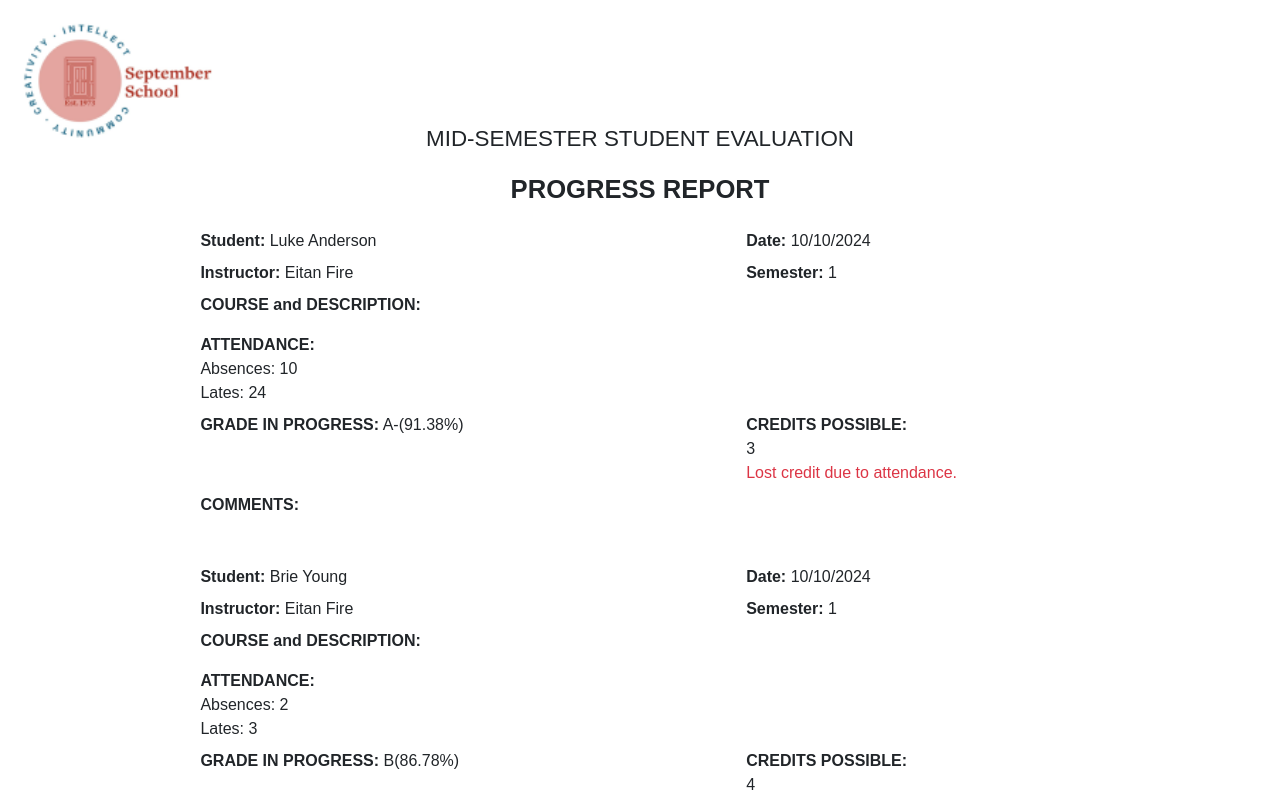
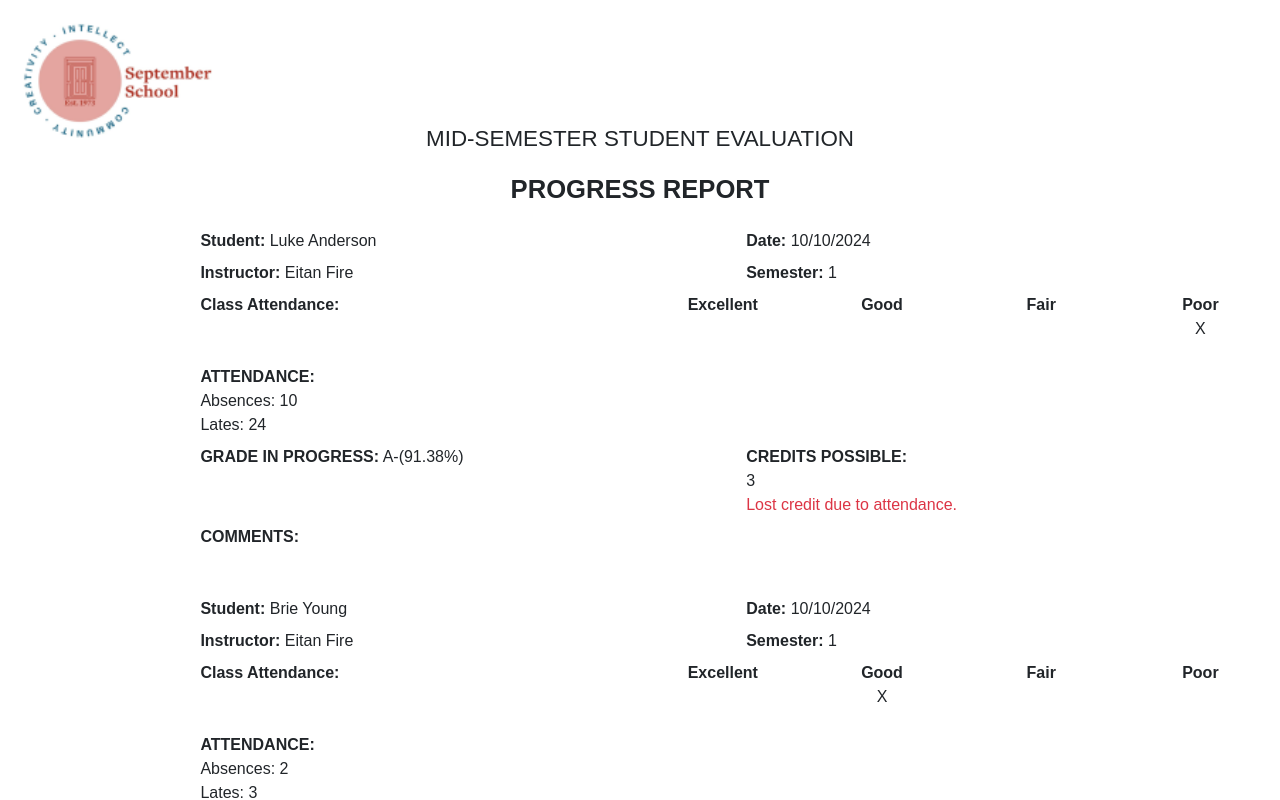
Before and after one commit to eitanfire/Progress-Report-Generator, a React (Vite) app: page / in a window 1280 px wide. Shown: the top 800 px of the page. Built offline with nearby package versions, Linux system fonts and the light colour scheme.

Commit message:
add attendance rating

```diff
--- a/src/components/Report.tsx
+++ b/src/components/Report.tsx
@@ -4,7 +4,8 @@ import gradesData from "../grades.json";
 import gradeScaleData from "../utils/gradeScale.json";
 import attendanceData from "../utils/attendance.json";
 import Logo from "../assets/sept-school-logo.png";
-import { calculateCredits } from "../utils/creditCalculator"; // Import your utility
+import { calculateCredits } from "../utils/creditCalculator";
+import { rateAttendance, AttendanceRecord } from "../utils/attendanceRating";
 
 interface Student {
   lastName: string;
@@ -17,12 +18,6 @@ interface Student {
 interface GradeScale {
   letter: string;
   minPercentage: number;
-}
-
-interface AttendanceRecord {
-  name: string;
-  absences: number;
-  lates: number;
 }
 
 const Report: React.FC = () => {
@@ -45,7 +40,6 @@ const Report: React.FC = () => {
       })
     );
 
-    // Merge attendance data with student data
     const studentsWithAttendance = processedStudents.map((student) => {
       const attendanceRecord = processedAttendance.find(
         (record) =>
@@ -73,6 +67,22 @@ const Report: React.FC = () => {
     return "F"; // Default to F if no other grade matches
   };
 
+  const renderAttendanceRatingBoxes = (rating: string) => {
+    const categories = ["Excellent", "Good", "Fair", "Poor"];
+    return (
+      <Row className="attendance-rating-row mb-3">
+        {categories.map((category) => (
+          <Col key={category} className="text-center attendance-box">
+            <strong>{category}</strong>
+            <div className="attendance-box-content">
+              {rating === category ? "X" : ""}
+            </div>
+          </Col>
+        ))}
+      </Row>
+    );
+  };
+
   return (
     <Container fluid>
       <img className="logo" src={Logo} alt="Logo" />
@@ -83,10 +93,13 @@ const Report: React.FC = () => {
         </Col>
       </Row>
       {students.map((student, index) => {
-        // Calculate the student's credits based on their attendance
         const credits = student.attendance
           ? calculateCredits(student.attendance)
-          : 4; // Default to 4 if no attendance record is available
+          : 4;
+
+        const attendanceRating = student.attendance
+          ? rateAttendance(student.attendance)
+          : "No attendance data";
 
         return (
           <div key={index} className="report-specifics-container mb-5">
@@ -106,14 +119,17 @@ const Report: React.FC = () => {
                 <strong>Semester:</strong> 1
               </Col>
             </Row>
-            <Row className="mb-2">
+            <Row className="class-attendance-box mb-2">
               <Col>
-                <strong>COURSE and DESCRIPTION:</strong>
+                <strong>Class Attendance:</strong>
               </Col>
+              <Col className="col-7">
+                {renderAttendanceRatingBoxes(attendanceRating)}
+              </Col>
+              {/* Wider box labeled Class Attendance */}
             </Row>
-            <Row className="mb-2">
-              <Col>{/* {course.description} */}</Col>
-            </Row>
+
+            {/* Attendance specifics (Absences and Lates) */}
             <Row className="mb-2">
               <Col>
                 <strong>ATTENDANCE:</strong>
@@ -129,6 +145,7 @@ const Report: React.FC = () => {
                 )}
               </Col>
             </Row>
+
             <Row className="mb-2">
               <Col sm="6">
                 <strong>GRADE IN PROGRESS:</strong>{" "}
--- /dev/null
+++ b/src/utils/attendanceRating.ts
@@ -0,0 +1,24 @@
+export interface AttendanceRecord {
+  absences: number;
+  lates: number;
+}
+
+export function rateAttendance(attendance: AttendanceRecord): string {
+  const totalSessions = 14; // The total number of class sessions
+  const { absences, lates } = attendance;
+
+  // Combine absences and lates (each 5 lates equals 1 absence equivalent)
+  const lateEquivalents = Math.floor(lates / 5);
+  const totalAbsenceImpact = absences + lateEquivalents;
+
+  // Define the rating thresholds
+  if (totalAbsenceImpact <= 1) {
+    return "Excellent";
+  } else if (totalAbsenceImpact <= 3) {
+    return "Good";
+  } else if (totalAbsenceImpact <= 6) {
+    return "Fair";
+  } else {
+    return "Poor";
+  }
+}
```
